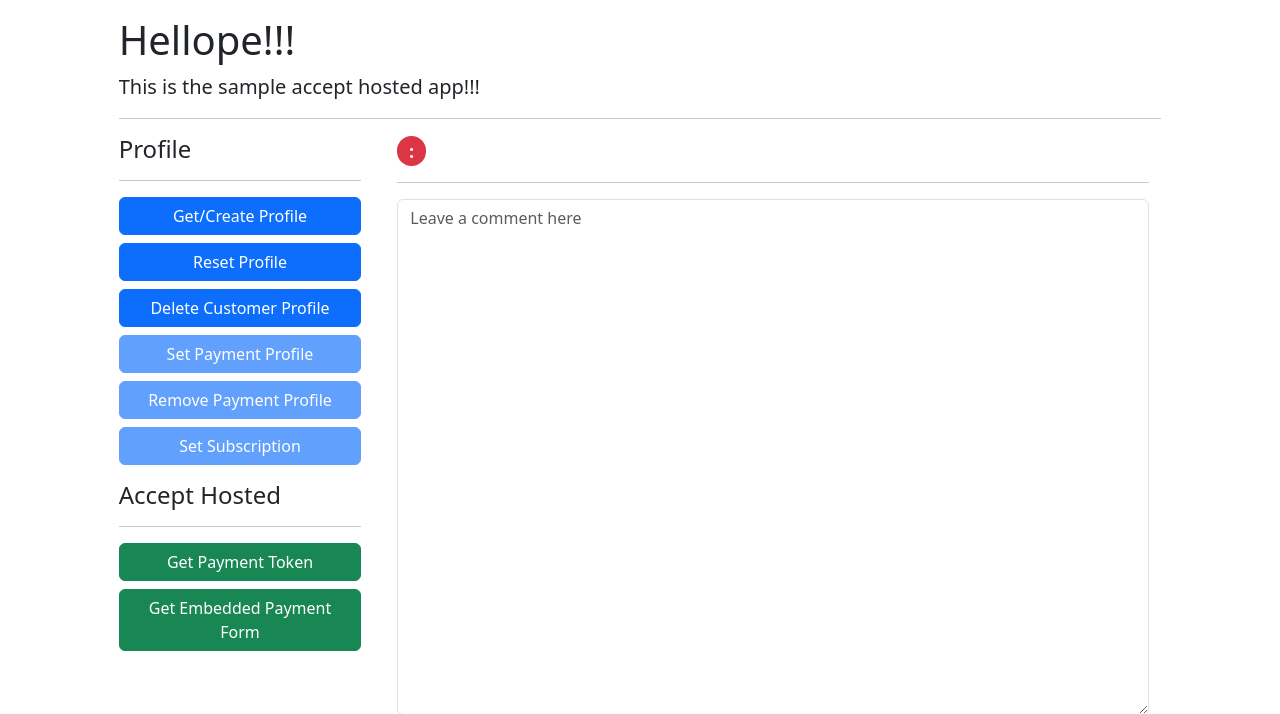
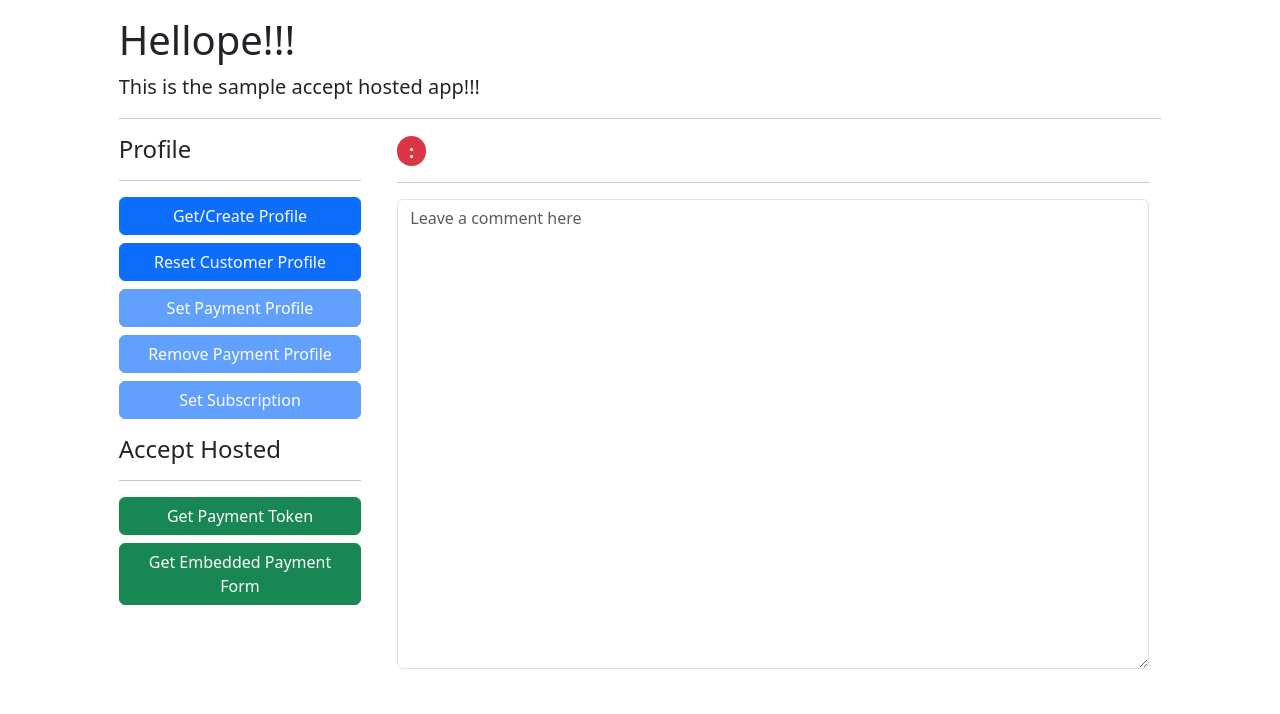
Before and after one commit to rlm8291/authorize_test, a Flask app: template templates/main.html in a window 1280 px wide. Shown: the top 714 px of the page. Run offline with Flask 3, Linux system fonts and the light colour scheme; the template is opened without the code that fills it, so the values that code supplies are empty.

Commit message:
Update /delete to /reset With New Functionality

```diff
--- a/app.py
+++ b/app.py
@@ -16,7 +16,7 @@
 
 
 @app.route("/find", methods=["GET"])
-def find():
+def search_customer():
     if bool(profile["id"]) is not True:
         new_customer = create_customer()
         profile["id"] = new_customer["profileId"]
@@ -26,11 +26,17 @@
     return render_template("response.html", response=customer)
 
 
-@app.route("/delete", methods=["DELETE"])
-def delete():
+@app.route("/reset", methods=["DELETE"])
+def reset_customer():
     deleted_customer = delete_customer(profile["id"])
-    profile["id"] = ""
-    return render_template("response.html", response=deleted_customer)
+
+    if deleted_customer["result"] != "Ok":
+        return render_template("response.html", response=deleted_customer)
+
+    new_customer = create_customer("Delete")
+    profile["id"] = new_customer["profileId"]
+
+    return render_template("response.html", response=new_customer["response"])
 
 
 @app.route("/payment_token", methods=["POST"])
--- a/templates/actions.html
+++ b/templates/actions.html
@@ -2,8 +2,7 @@
 <hr>
 <div class='d-grid gap-2 mb-3'>
     <button class="btn btn-primary" hx-get="/find" hx-target="#response_message" hx-swap="outerHTML">Get/Create Profile</button>
-    <button class="btn btn-primary">Reset Profile</button>
-    <button class="btn btn-primary" hx-delete="/delete" hx-target="#response_message">Delete Customer Profile</button>
+    <button class="btn btn-primary" hx-delete="/reset" hx-target="#response_message">Reset Customer Profile</button>
     <button class="btn btn-primary" disabled>Set Payment Profile</button>
     <button class="btn btn-primary" disabled>Remove Payment Profile</button>
     <button class="btn btn-primary" disabled>Set Subscription</button>
```
Also changed, not shown: funcs.py (+15 -6 lines).
